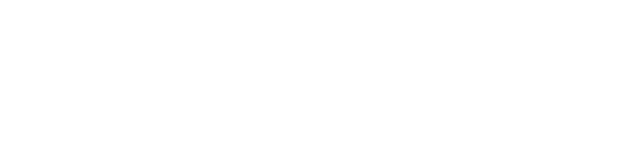
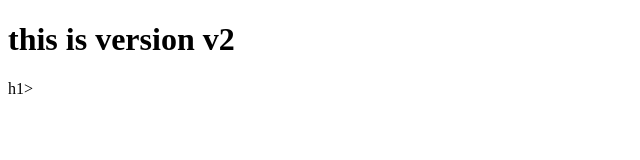
Before and after one commit to Saisagar555/myrepo, a plain HTML site: page index.html in a window 1280 px wide. Shown: the whole page, without its empty margins (0-640 px from the left). Drawn offline with Linux system fonts and the light colour scheme.

Commit message:
this is version 2

```diff
--- a/index.html
+++ b/index.html
@@ -6,6 +6,7 @@
     <title>Document</title>
 </head>
 <body>
+    <h1> this is version v2</h1>h1>
 
 </body>
 </html>
```
